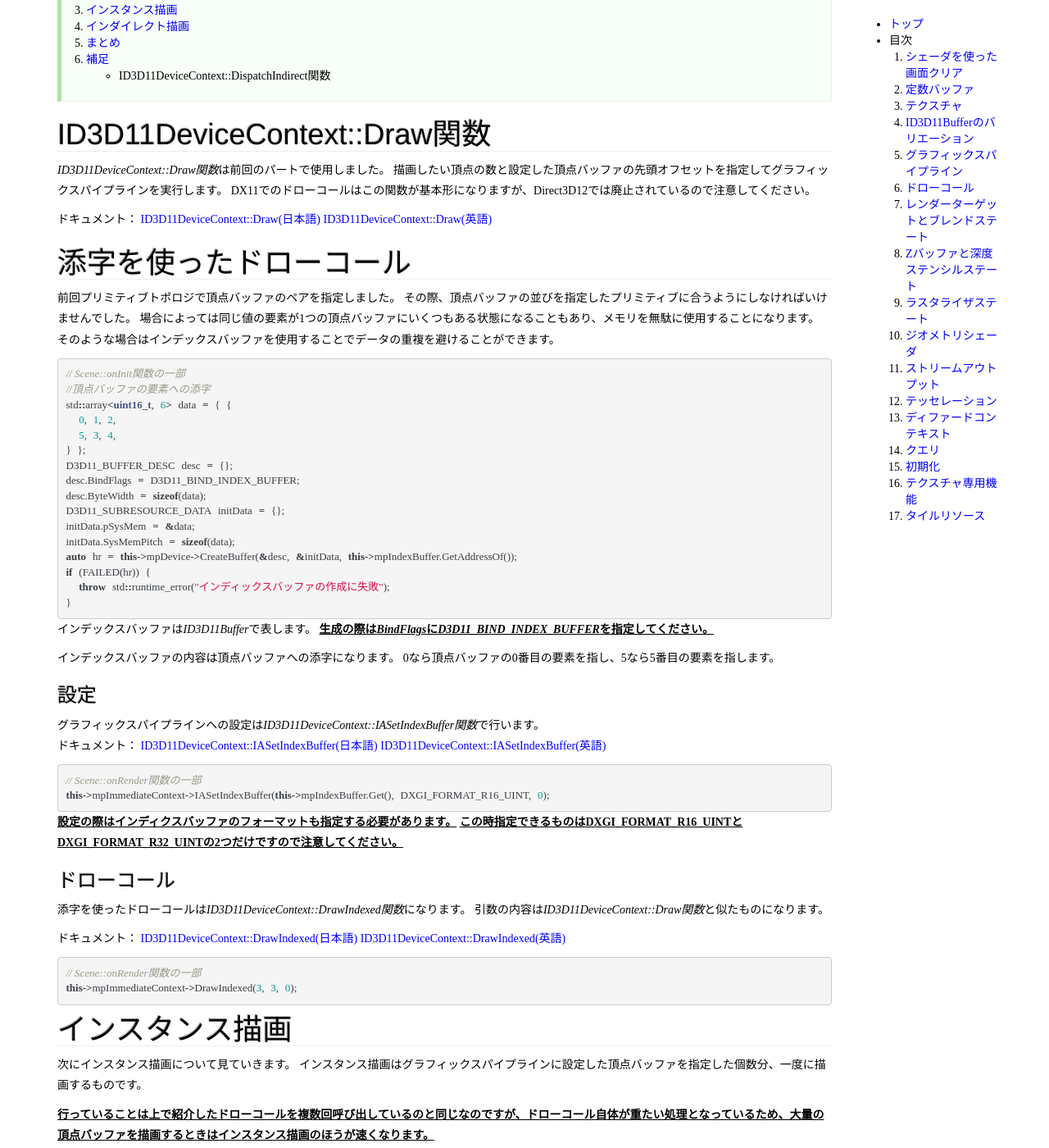
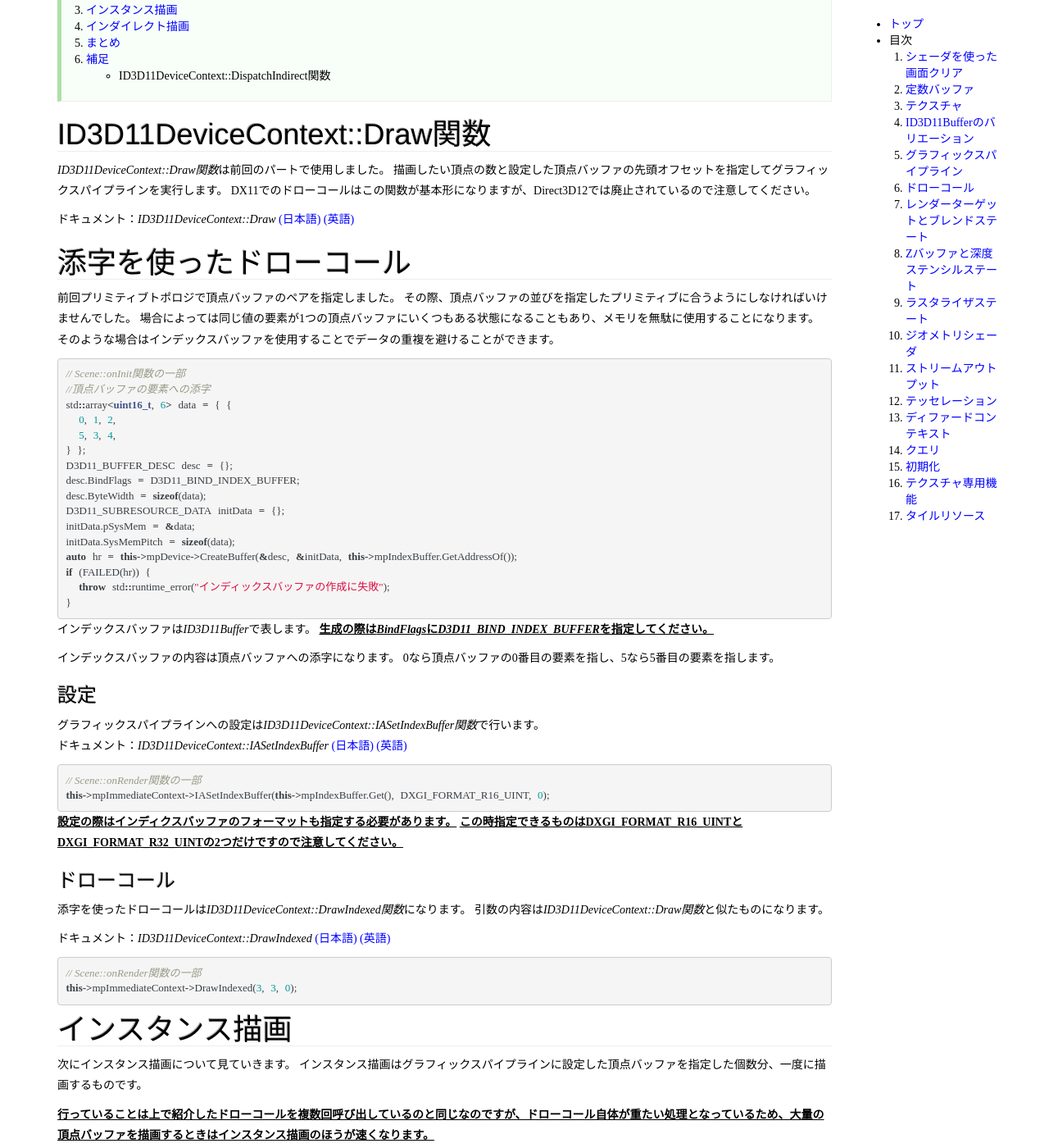
Before and after one commit to tositeru/ImasaraDX11, a Jekyll site: the page built from _posts/1016-05-01-draw-call.markdown, in a window 1280 px wide and 1400 px high, scrolled down 438 px. Shown: the whole window at 82% size. Built offline with Jekyll 4.4.1, drawn with Linux system fonts in a browser that asks for light colours; some of the changed text lies outside the part shown.

Commit message:
Part06の内容修正

```diff
--- a/_posts/1016-05-01-draw-call.markdown
+++ b/_posts/1016-05-01-draw-call.markdown
@@ -32,9 +32,9 @@ description: "このドローコールにはいくつかのバリエーション
 描画したい頂点の数と設定した頂点バッファの先頭オフセットを指定してグラフィックスパイプラインを実行します。
 DX11でのドローコールはこの関数が基本形になりますが、Direct3D12では廃止されているので注意してください。
 
-ドキュメント：
-[ID3D11DeviceContext::Draw(日本語)][Draw_JP]
-[ID3D11DeviceContext::Draw(英語)][Draw_EN]
+ドキュメント：<span class="keyward">ID3D11DeviceContext::Draw</span>
+[(日本語)][Draw_JP]
+[(英語)][Draw_EN]
 
 [Draw_JP]:https://msdn.microsoft.com/ja-jp/library/ee419589(v=vs.85).aspx
 [Draw_EN]:https://msdn.microsoft.com/en-us/library/windows/desktop/ff476407(v=vs.85).aspx
@@ -74,9 +74,9 @@ if (FAILED(hr)) {
 
 <h3>設定</h3>
 グラフィックスパイプラインへの設定は<span class="keyward">ID3D11DeviceContext::IASetIndexBuffer関数</span>で行います。
-<br>ドキュメント：
-[ID3D11DeviceContext::IASetIndexBuffer(日本語)][IASetIndexBuffer_JP]
-[ID3D11DeviceContext::IASetIndexBuffer(英語)][IASetIndexBuffer_EN]
+<br>ドキュメント：<span class="keyward">ID3D11DeviceContext::IASetIndexBuffer</span>
+[(日本語)][IASetIndexBuffer_JP]
+[(英語)][IASetIndexBuffer_EN]
 
 [IASetIndexBuffer_JP]:https://msdn.microsoft.com/ja-jp/library/ee419686(v=vs.85).aspx
 [IASetIndexBuffer_EN]:https://msdn.microsoft.com/en-us/library/windows/desktop/ff476453(v=vs.85).aspx
@@ -93,9 +93,9 @@ this->mpImmediateContext->IASetIndexBuffer(this->mpIndexBuffer.Get(), DXGI_FORMA
 添字を使ったドローコールは<span class="keyward">ID3D11DeviceContext::DrawIndexed関数</span>になります。
 引数の内容は<span class="keyward">ID3D11DeviceContext::Draw関数</span>と似たものになります。
 
-ドキュメント：
-[ID3D11DeviceContext::DrawIndexed(日本語)][DrawIndexed_JP]
-[ID3D11DeviceContext::DrawIndexed(英語)][DrawIndexed_EN]
+ドキュメント：<span class="keyward">ID3D11DeviceContext::DrawIndexed</span>
+[(日本語)][DrawIndexed_JP]
+[(英語)][DrawIndexed_EN]
 
 [DrawIndexed_JP]:https://msdn.microsoft.com/ja-jp/library/ee419591(v=vs.85).aspx
 [DrawIndexed_EN]:https://msdn.microsoft.com/en-us/library/windows/desktop/ff476409(v=vs.85).aspx
@@ -219,15 +219,15 @@ if (FAILED(hr)) {
 {% endhighlight %}
 
 インスタンス描画用のデータを指定するときは<span class="keyward">D3D11_INPUT_ELEMENT_DESC</span>の以下のメンバを使用してください。
-<br>ドキュメント:
-[D3D11_INPUT_ELEMENT_DESC(日本語)][D3D11_INPUT_ELEMENT_DESC_JP]
-[D3D11_INPUT_ELEMENT_DESC(英語)][D3D11_INPUT_ELEMENT_DESC_EN]
+<br>ドキュメント:<span class="keyward">D3D11_INPUT_ELEMENT_DESC</span>
+[(日本語)][D3D11_INPUT_ELEMENT_DESC_JP]
+[(英語)][D3D11_INPUT_ELEMENT_DESC_EN]
 
 [D3D11_INPUT_ELEMENT_DESC_JP]:https://msdn.microsoft.com/ja-jp/library/ee416244(v=vs.85).aspx
 [D3D11_INPUT_ELEMENT_DESC_EN]:https://msdn.microsoft.com/en-us/library/windows/desktop/ff476180(v=vs.85).aspx
 
 <div class="argument">
-  <h4 class="under-bar">D3D11_INPUT_ELEMENT_DESC</h4>
+  <h4 class="under-bar">D3D11_INPUT_ELEMENT_DESCのメンバ一部</h4>
   <ol>
     <li><span class="keyward">InputSlotClass</span>
       <p>入力データの種類を設定。頂点単位のデータなら<span class="keyward">D3D11_INPUT_PER_VERTEX_DATA</span>を、インスタンス単位のデータなら<span class="keyward">D3D11_INPUT_PER_INSTANCE_DATA</span>を指定してください。</p>
@@ -251,7 +251,7 @@ if (FAILED(hr)) {
 
 最後にインダイレクト(英訳:Indirect)描画を見ていきます。
 これは今まで出てきたドローコールの引数をバッファで指定するものになります。
-言い換えるバッファの内容が引数となります。
+<span class="important">つまりバッファの内容が引数の値となります。</span>
 
 {% highlight c++ %}
 // Scene::onInit関数の一部
@@ -281,7 +281,7 @@ if (FAILED(hr)) {
 }
 {% endhighlight %}
 
-<span class="important">インダイレクト用のバッファを作成するときは<l>MiscFlags</l>に<l>D3D11_RESOURCE_MISC_DRAWINDIRECT_ARGS</l>を指定してください。</span>
+<span class="important">インダイレクト用のバッファを作成するときは<span class="keyward">MiscFlags</span>に<span class="keyward">D3D11_RESOURCE_MISC_DRAWINDIRECT_ARGS</span>を指定してください。</span>
 
 <span class="important">サンプルでは回りくどいだけで使用する利点がわかりづらいですが、GPUで描画数の調節ができるためCPUとGPUの同期待ちを減らせることが可能になります。</span>
 このドローコールはインスタンス描画のみ対応しています。
```
